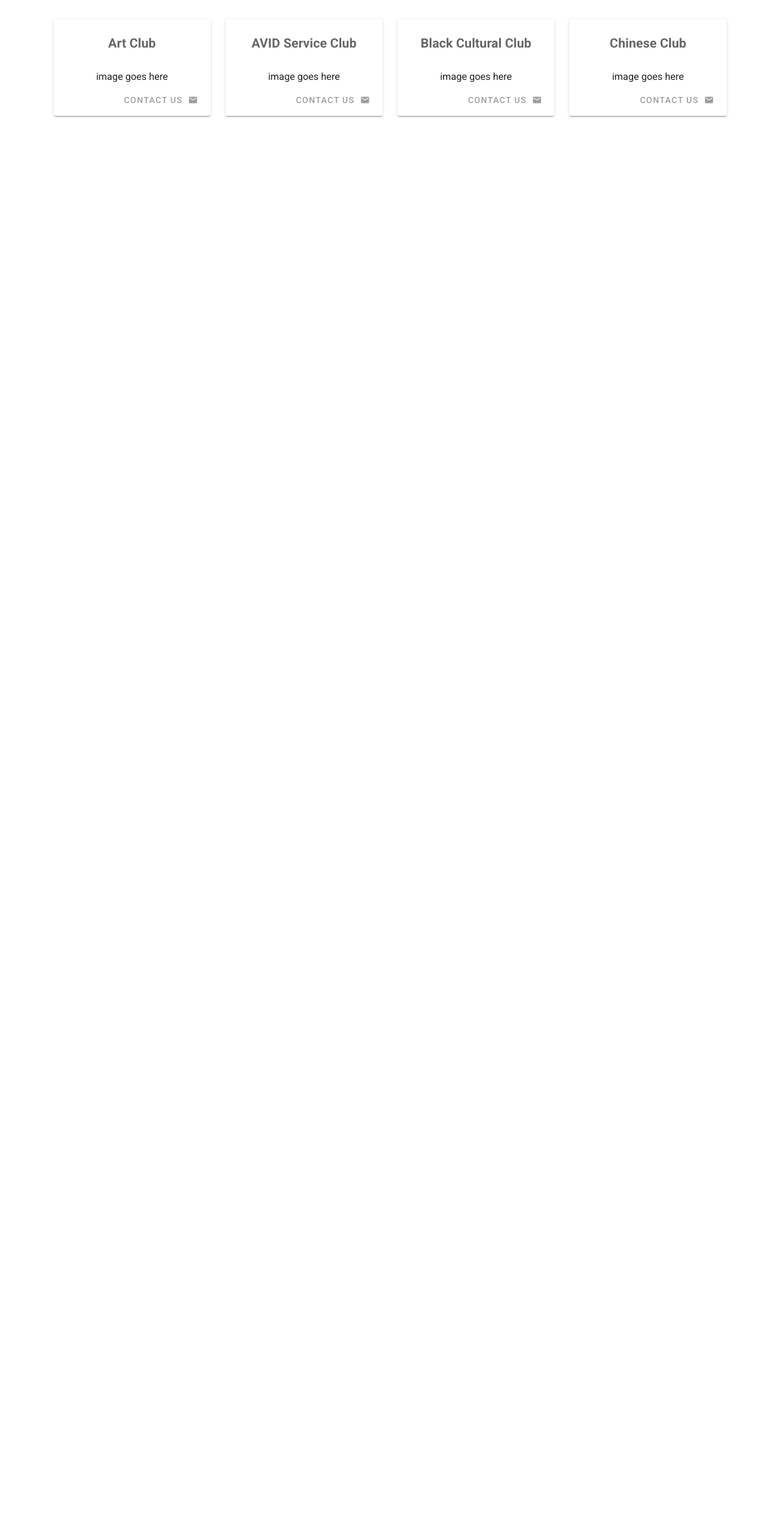
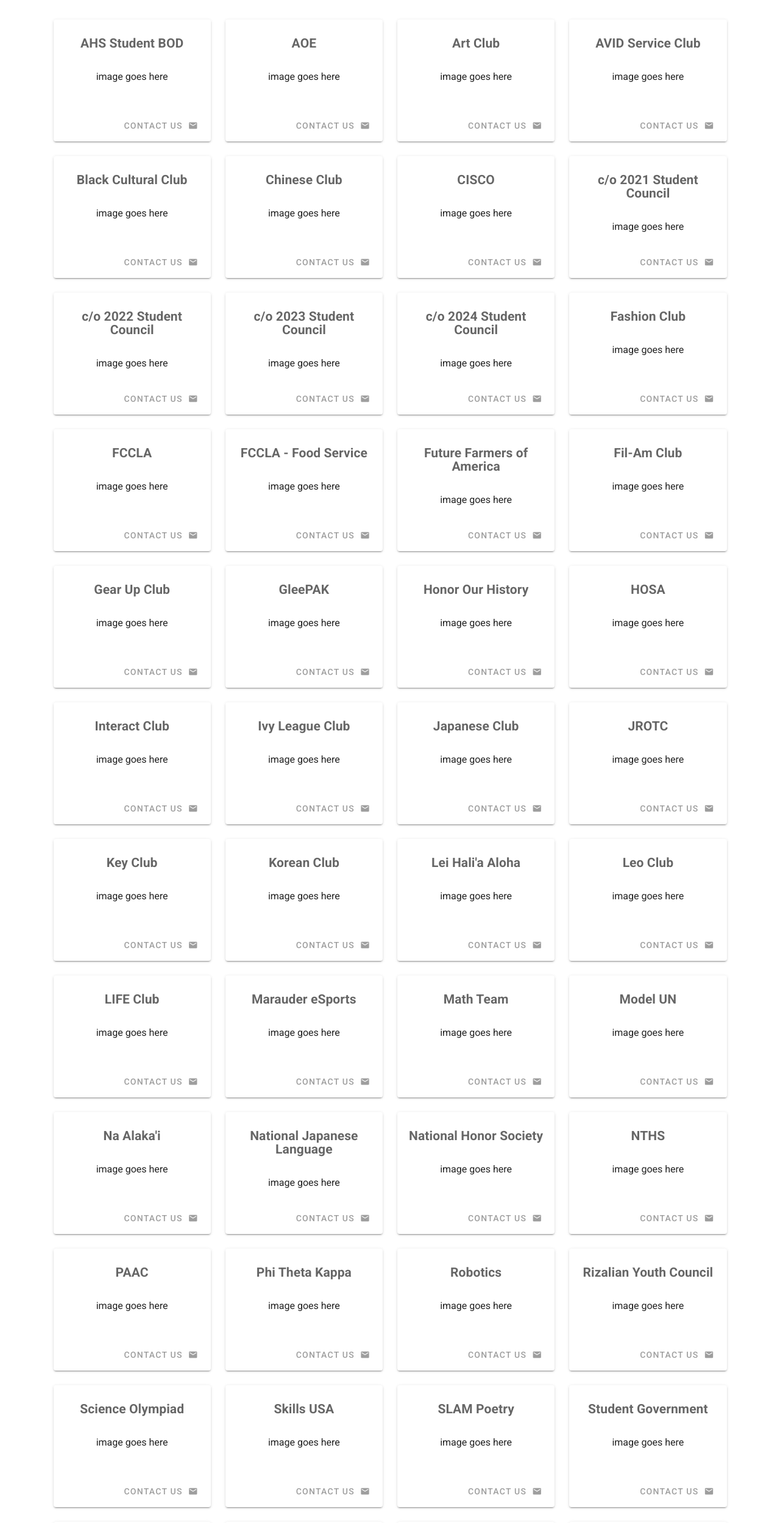
Before and after one commit to hpicar/clubhub1, a Vue app in the folder clubhub/: page /browse in a window 1280 px wide. Shown: the part 180-2678 px from the top of the page at 61% size. Before the commit the page ends 800 px from the top, so only its background shows below. Built offline with nearby package versions, Linux system fonts and the light colour scheme.

Commit message:
Update Browse.vue
Added all clubs on the club directory, set value for card height

```diff
--- a/clubhub/src/views/Browse.vue
+++ b/clubhub/src/views/Browse.vue
@@ -5,7 +5,7 @@
 
             <v-layout row wrap>
                 <v-flex xs12 sm6 md4 lg3 v-for="club in myClubs" :key="club.name">
-                    <v-card  class="text-center ma-3 pt-3">
+                    <v-card  class="text-center ma-3 pt-3 d-flex flex-column" height="200">
                         <v-card-text>
                             <h2>{{ club.name }}</h2>
                         </v-card-text>
@@ -35,10 +35,56 @@
     data() {
     return {
       myClubs: [
+        { name: 'AHS Student BOD', picture: '', route: '/inprogress' },
+        { name: 'AOE', picture: '', route: '/inprogress' },
         { name: 'Art Club', picture: '', route: '/inprogress' },
         { name: 'AVID Service Club', picture: '', route: '/inprogress' },
         { name: 'Black Cultural Club', picture: '', route: '/inprogress' },
         { name: 'Chinese Club', picture: '', route: '/inprogress' },
+        { name: 'CISCO', picture: '', route: '/inprogress' },
+        { name: 'c/o 2021 Student Council', picture: '', route: '/inprogress' },
+        { name: 'c/o 2022 Student Council', picture: '', route: '/inprogress' },
+        { name: 'c/o 2023 Student Council', picture: '', route: '/inprogress' },
+        { name: 'c/o 2024 Student Council', picture: '', route: '/inprogress' },
+        { name: 'Fashion Club', picture: '', route: '/inprogress' },
+        { name: 'FCCLA', picture: '', route: '/inprogress' },
+        { name: 'FCCLA - Food Service', picture: '', route: '/inprogress' },
+        { name: 'Future Farmers of America', picture: '', route: '/inprogress' },
+        { name: 'Fil-Am Club', picture: '', route: '/inprogress' },
+        { name: 'Gear Up Club', picture: '', route: '/inprogress' },
+        { name: 'GleePAK', picture: '', route: '/inprogress' },
+        { name: 'Honor Our History', picture: '', route: '/inprogress' },
+        { name: 'HOSA', picture: '', route: '/inprogress' },
+        { name: 'Interact Club', picture: '', route: '/inprogress' },
+        { name: 'Ivy League Club', picture: '', route: '/inprogress' },
+        { name: 'Japanese Club', picture: '', route: '/inprogress' },
+        { name: 'JROTC', picture: '', route: '/inprogress' },
+        { name: 'Key Club', picture: '', route: '/inprogress' },
+        { name: 'Korean Club', picture: '', route: '/inprogress' },
+        { name: 'Lei Hali\'a Aloha', picture: '', route: '/inprogress' },
+        { name: 'Leo Club', picture: '', route: '/inprogress' },
+        { name: 'LIFE Club', picture: '', route: '/inprogress' },
+        { name: 'Marauder eSports', picture: '', route: '/inprogress' },
+        { name: 'Math Team', picture: '', route: '/inprogress' },
+        { name: 'Model UN', picture: '', route: '/inprogress' },
+        { name: 'Na Alaka\'i', picture: '', route: '/inprogress' },
+        { name: 'National Japanese Language', picture: '', route: '/inprogress' },
+        { name: 'National Honor Society', picture: '', route: '/inprogress' },
+        { name: 'NTHS', picture: '', route: '/inprogress' },
+        { name: 'PAAC', picture: '', route: '/inprogress' },
+        { name: 'Phi Theta Kappa', picture: '', route: '/inprogress' },
+        { name: 'Robotics', picture: '', route: '/inprogress' },
+        { name: 'Rizalian Youth Council', picture: '', route: '/inprogress' },
+        { name: 'Science Olympiad', picture: '', route: '/inprogress' },
+        { name: 'Skills USA', picture: '', route: '/inprogress' },
+        { name: 'SLAM Poetry', picture: '', route: '/inprogress' },
+        { name: 'Student Government', picture: '', route: '/inprogress' },
+        { name: 'SOAR Book Club', picture: '', route: '/inprogress' },
+        { name: 'Sociedad Honorana Hispanica', picture: '', route: '/inprogress' },
+        { name: 'Spanish Club', picture: '', route: '/inprogress' },
+        { name: 'Speech and Debate', picture: '', route: '/inprogress' },
+        { name: 'We Are Micronesia', picture: '', route: '/inprogress' },
+        { name: 'WHS Band', picture: '', route: '/inprogress' },
       ]
     }
   }
```
